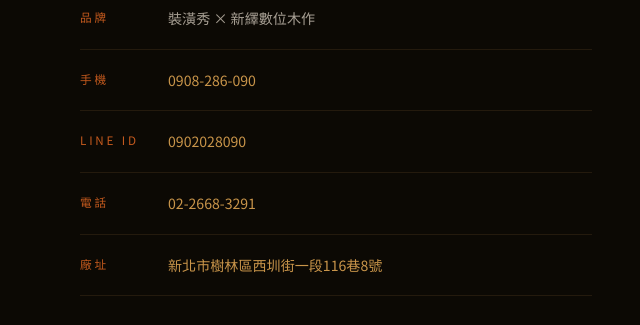
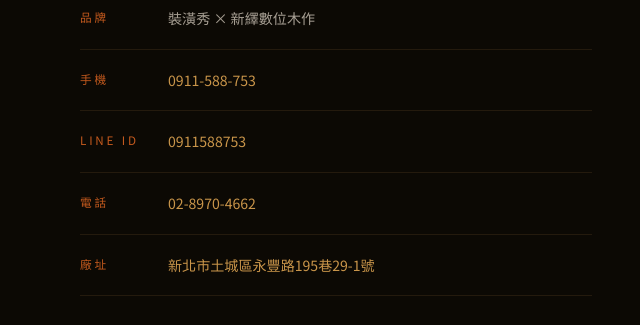
Before and after one commit to Anna060530/XieRenwei, a plain HTML site: page index.html in a window 1280 px wide. Shown: the part 5535-5860 px from the top of the page, 0-640 px from the left. Drawn offline with Linux system fonts and the light colour scheme.

Commit message:
Update index.html

```diff
--- a/index.html
+++ b/index.html
@@ -478,7 +478,7 @@
         <div class="eyebrow">合作流程</div>
         <h2 class="sec-title">四步驟<br><span>輕鬆完成</span>專案</h2>
       </div>
-      <a href="https://line.me/ti/p/-7eIfzhJ2w" target="_blank" class="btn-prim">加 LINE 開始合作</a>
+      <a href="https://line.me/ti/p/pdWGwHErCs" target="_blank" class="btn-prim">加 LINE 開始合作</a>
     </div>
     <div class="flow-steps reveal">
       <div class="flow-line"></div>
@@ -512,7 +512,7 @@
     <p class="cta-sub">謝仁韋 × 新繹數位木作雲端中心<br>快速交貨 ｜ 品質保證 ｜ 價格實惠</p>
     <div class="cta-btns">
       <a href="#contact" class="btn-lg btn-acc">立即免費估價</a>
-      <a href="https://line.me/ti/p/-7eIfzhJ2w" target="_blank" class="btn-lg btn-out">加 LINE 聊聊</a>
+      <a href="https://line.me/ti/p/pdWGwHErCs" target="_blank" class="btn-lg btn-out">加 LINE 聊聊</a>
     </div>
   </div>
 </section>
@@ -525,10 +525,10 @@
     <div>
       <div class="c-row"><span class="c-label">聯絡人</span><span class="c-val">謝仁韋</span></div>
       <div class="c-row"><span class="c-label">品牌</span><span class="c-val">裝潢秀 × 新繹數位木作</span></div>
-      <div class="c-row"><span class="c-label">手機</span><span class="c-val"><a href="tel:0908286090">0908-286-090</a></span></div>
-      <div class="c-row"><span class="c-label">LINE ID</span><span class="c-val"><a href="https://line.me/ti/p/XEnkzX9C3q" target="_blank">0902028090</a></span></div>
-      <div class="c-row"><span class="c-label">電話</span><span class="c-val"><a href="tel:0226683291">02-2668-3291</a></span></div>
-      <div class="c-row"><span class="c-label">廠址</span><span class="c-val"><a href="https://maps.app.goo.gl/QTj6YgSPETdEgq3y9" target="_blank">新北市樹林區西圳街一段116巷8號</a></span></div>
+      <div class="c-row"><span class="c-label">手機</span><span class="c-val"><a href="tel:0911588753">0911-588-753</a></span></div>
+      <div class="c-row"><span class="c-label">LINE ID</span><span class="c-val"><a href="https://line.me/ti/p/pdWGwHErCs" target="_blank">0911588753</a></span></div>
+      <div class="c-row"><span class="c-label">電話</span><span class="c-val"><a href="tel:02-8970-4662">02-8970-4662</a></span></div>
+      <div class="c-row"><span class="c-label">廠址</span><span class="c-val"><a href="https://maps.app.goo.gl/MayNotu9YFRCVfxk8" target="_blank">新北市土城區永豐路195巷29-1號</a></span></div>
     </div>
   </div>
   <div class="reveal" style="transition-delay: 0.15s">
```
